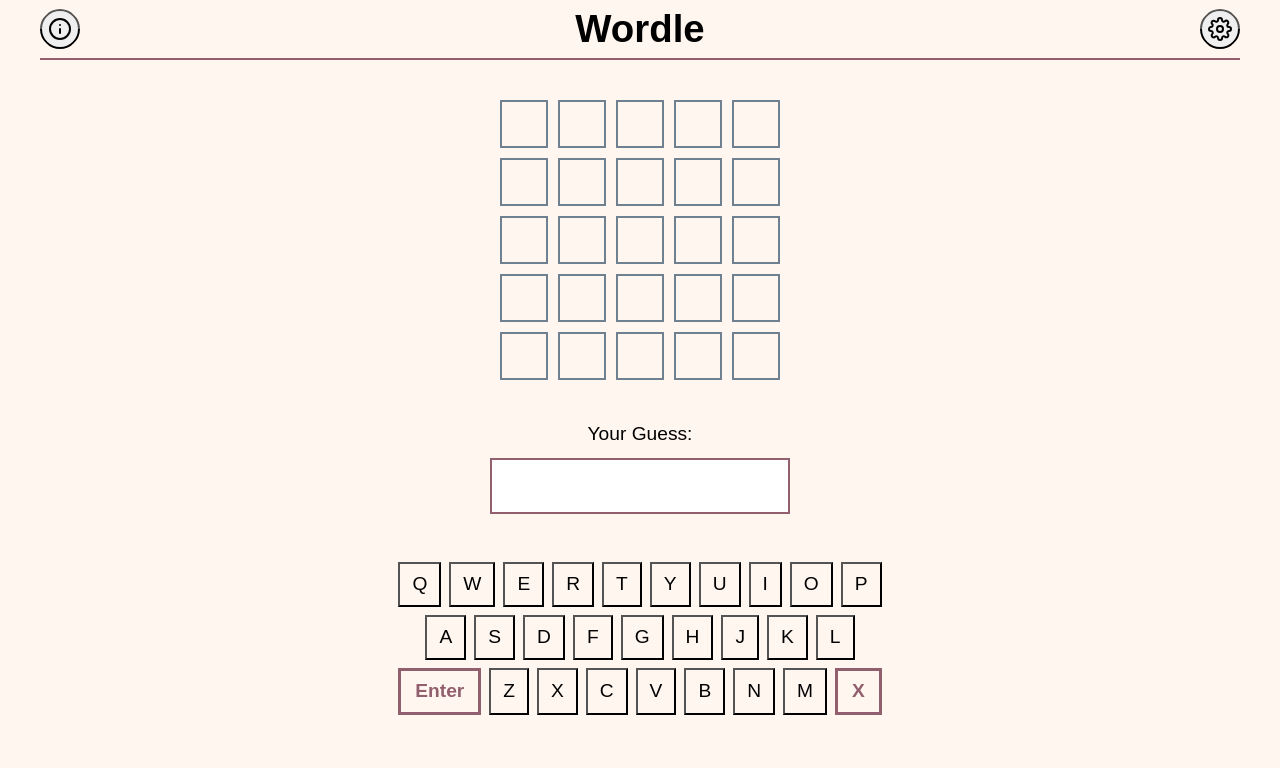
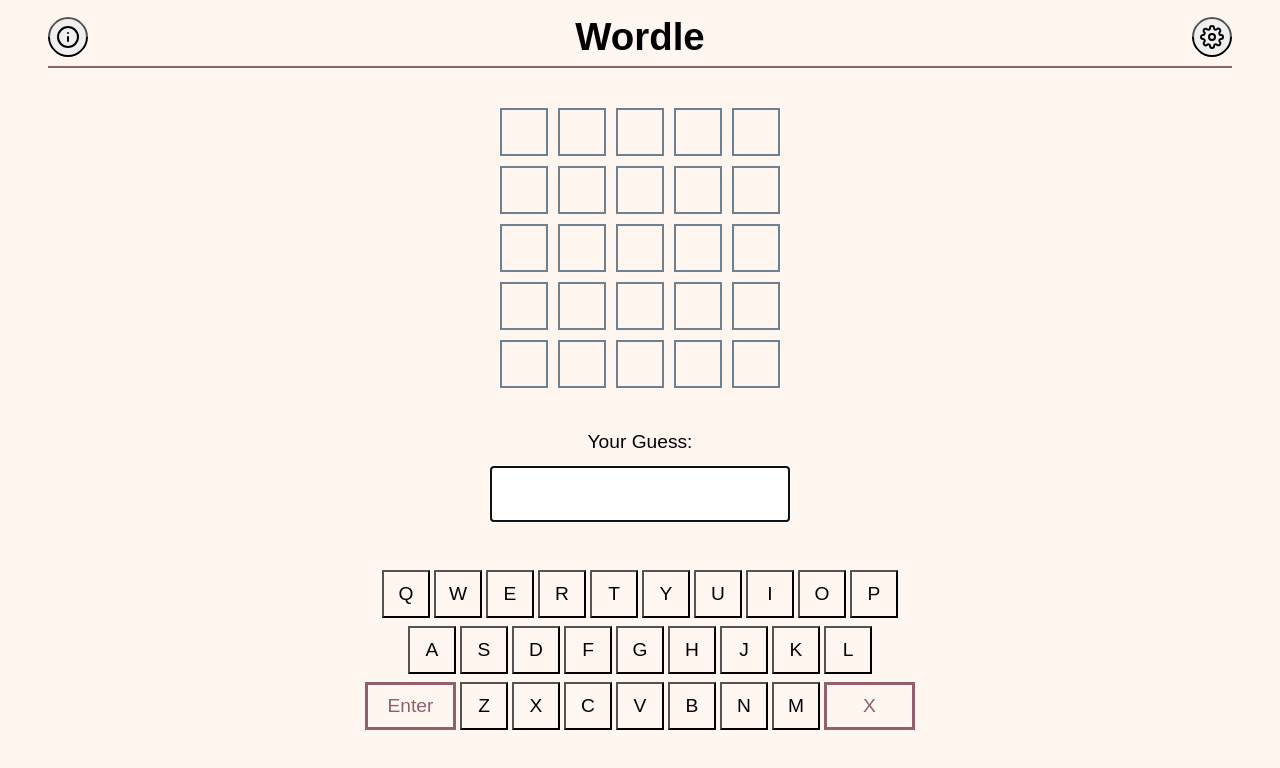
Before and after one commit to ayechico21/epWordle, a React (Vite) app: page / in a window 1280 px wide. Shown: the top 768 px of the page. Built offline with nearby package versions, Linux system fonts and the light colour scheme.

Commit message:
fixed: keyboard issue with input

```diff
--- a/src/App.jsx
+++ b/src/App.jsx
@@ -17,5 +17,6 @@
 const Wrapper = styled.div`
   max-width: 1200px;
   margin: 0 auto;
+  padding: 8px;
 `;
 export default App;
--- a/src/components/GuessInput/GuessInput.jsx
+++ b/src/components/GuessInput/GuessInput.jsx
@@ -18,6 +18,7 @@
         onKeyDown={(event) =>
           event.preventDefault()
         } /**avoid keydown event causing guess updated twice */
+        autoFocus={true}
       />
     </Wrapper>
   );
--- a/src/components/Keyboard/Keyboard.jsx
+++ b/src/components/Keyboard/Keyboard.jsx
@@ -30,7 +30,12 @@
     },
     [handleSubmit, setGuess, wordLength]
   );
-
+  const handleOnClick = (key) => {
+    setGuess((cur) => {
+      if (cur && cur.length === wordLength) return cur;
+      return cur + key;
+    });
+  };
   const handleBackspace = () => {
     setGuess((cur) => {
       const nextGuess = cur.slice(0, -1);
@@ -65,7 +70,13 @@
               ? COLORS[keyboardStatus[key]]
               : "";
             return (
-              <Button key={key} style={{ "--color-bg": bgColor }}>
+              <Button
+                key={key}
+                style={{ "--color-bg": bgColor }}
+                onClick={() => {
+                  handleOnClick(key);
+                }}
+              >
                 {key}
               </Button>
             );
@@ -84,27 +95,36 @@
   );
 }
 
-const Wrapper = styled.div``;
+const Wrapper = styled.div`
+  width: 100%; /**take as much screen space as possible */
+  max-width: 550px; /**clamp maximum width of keyboard*/
+`;
 const KeyRow = styled.div`
   display: flex;
   justify-content: center;
-  gap: 8px;
-  margin: 8px;
+  gap: 4px;
+  margin: 8px 0;
 `;
 const Button = styled.button`
-  padding: 6px 12px;
+  --size: 48px;
+  height: var(--size);
+  width: var(--size);
   font-weight: 500;
   background-color: var(--color-bg);
   transition: All 0.2s;
+  overflow: hidden; /**avoid overflow to show on smaller screens */
   &:hover {
     transform: scale(1.1);
+  }
+  @media (max-width: 450px) {
+    --size: 34px;
   }
 `;
 const XLButton = styled(Button)`
   flex-grow: 1;
   color: var(--color);
   border: 3px solid var(--color);
-  font-weight: 600;
+  font-weight: 500;
 `;
 
 const keys = [
```
